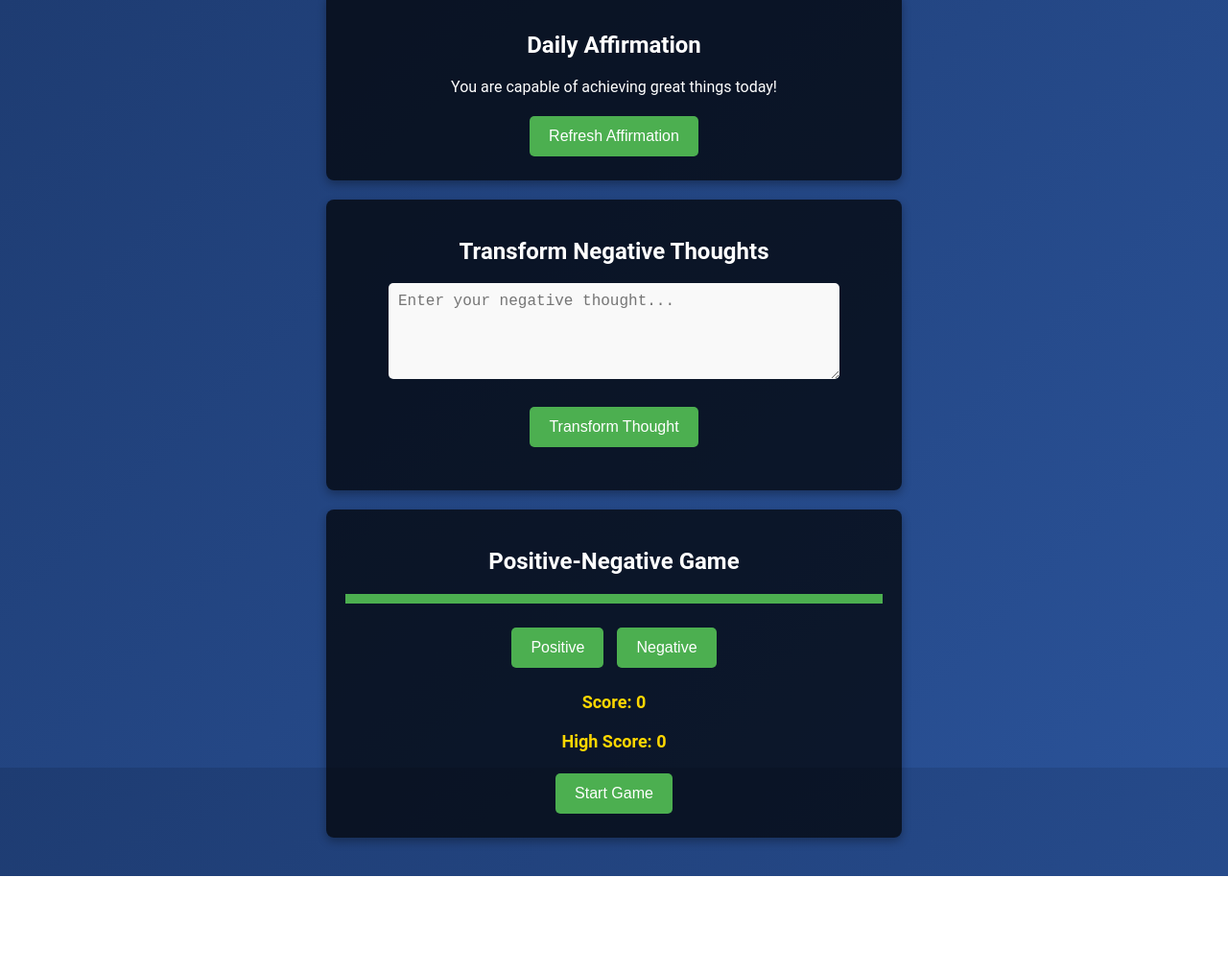
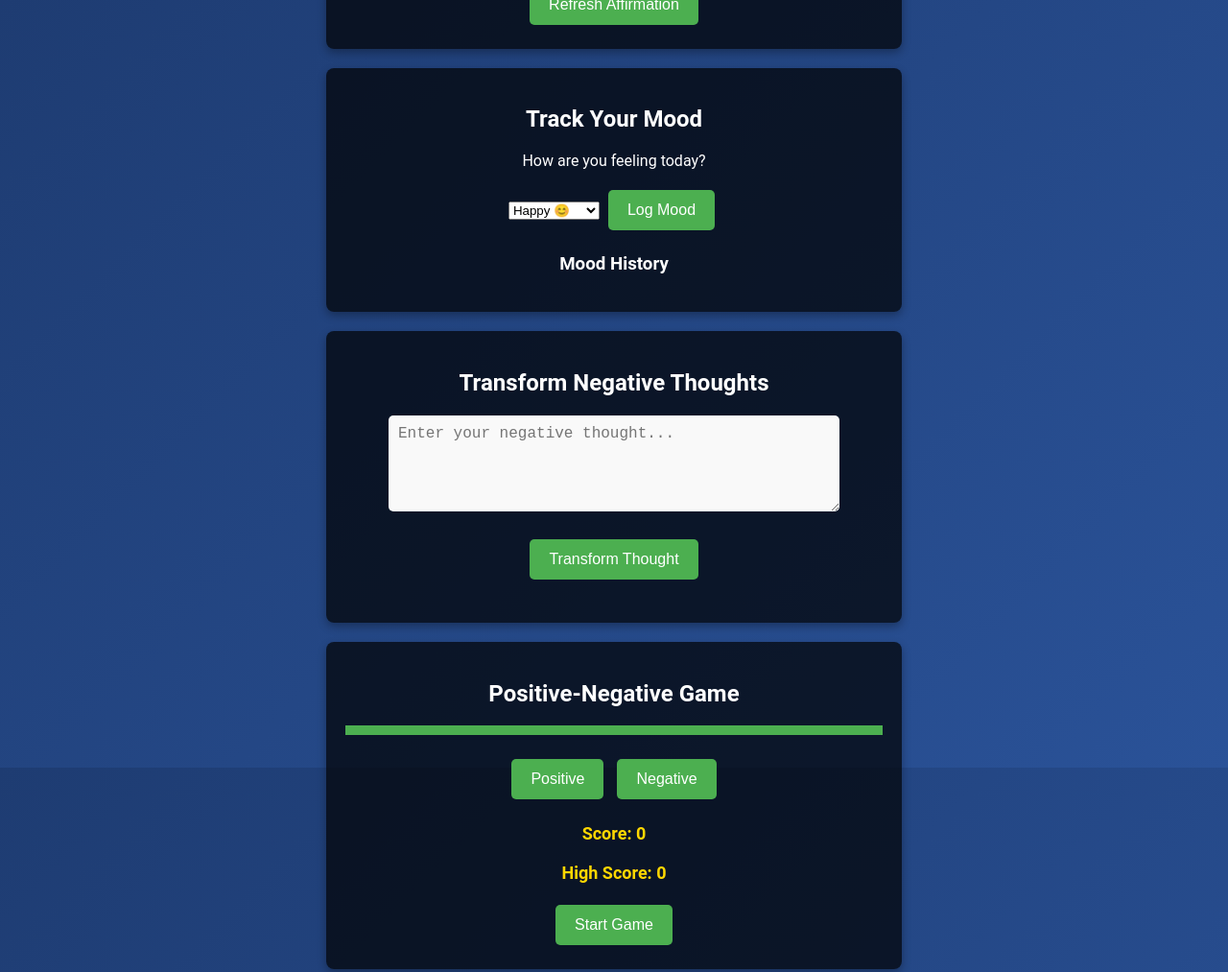
Before and after one commit to NetflixAccessNepal/ai-chatbot-BG, a plain HTML site: page index.html in a window 1280 px wide. Shown: the top 1013 px of the page at 96% size. Before the commit the page ends 913 px from the top, so only its background shows below. Drawn offline with Linux system fonts and the light colour scheme.

Commit message:
Update index.html

```diff
--- a/index.html
+++ b/index.html
@@ -16,6 +16,24 @@
             <h2>Daily Affirmation</h2>
             <p id="daily-affirmation">You are capable of achieving great things today!</p>
             <button id="refresh-affirmation">Refresh Affirmation</button>
+        </section>
+
+        <!-- Mood Tracker -->
+        <section id="mood-tracker">
+            <h2>Track Your Mood</h2>
+            <p>How are you feeling today?</p>
+            <select id="mood-selector">
+                <option value="happy">Happy 😊</option>
+                <option value="sad">Sad 😔</option>
+                <option value="stressed">Stressed 😟</option>
+                <option value="anxious">Anxious 😬</option>
+                <option value="calm">Calm 😌</option>
+            </select>
+            <button id="log-mood">Log Mood</button>
+            <div id="mood-history">
+                <h3>Mood History</h3>
+                <ul id="mood-list"></ul>
+            </div>
         </section>
 
         <!-- Negative to Positive Converter -->
```
